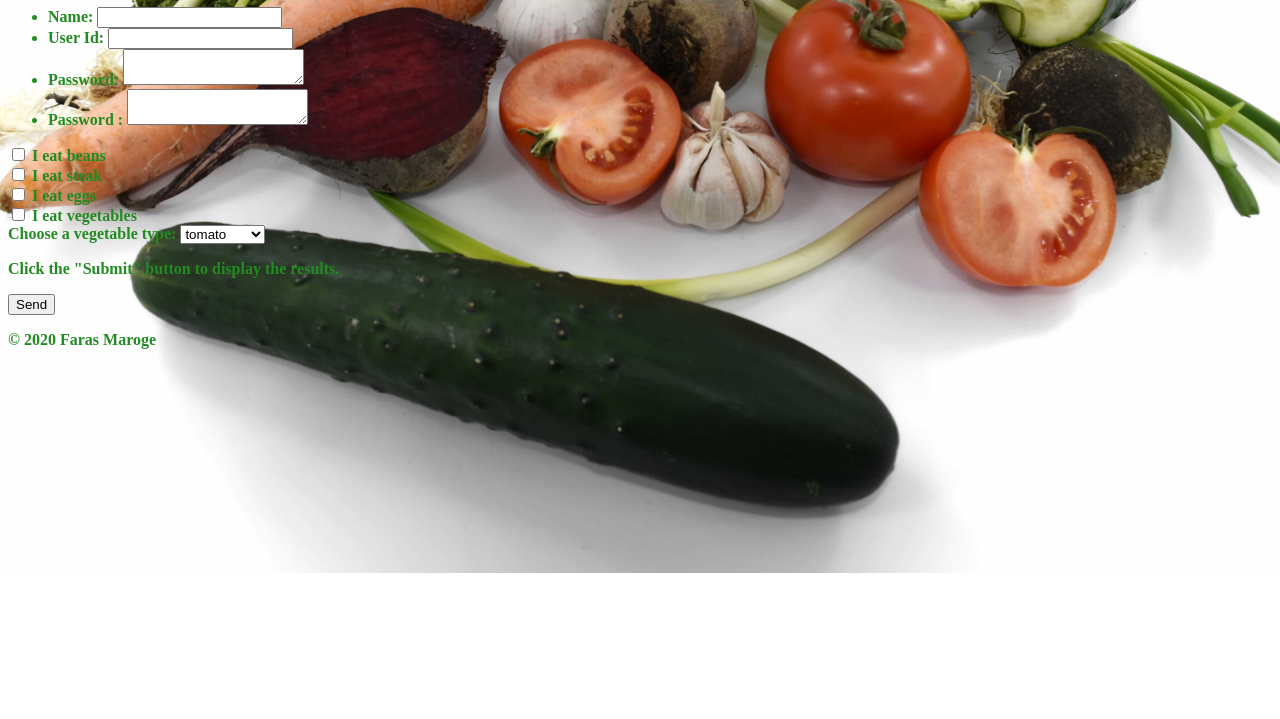
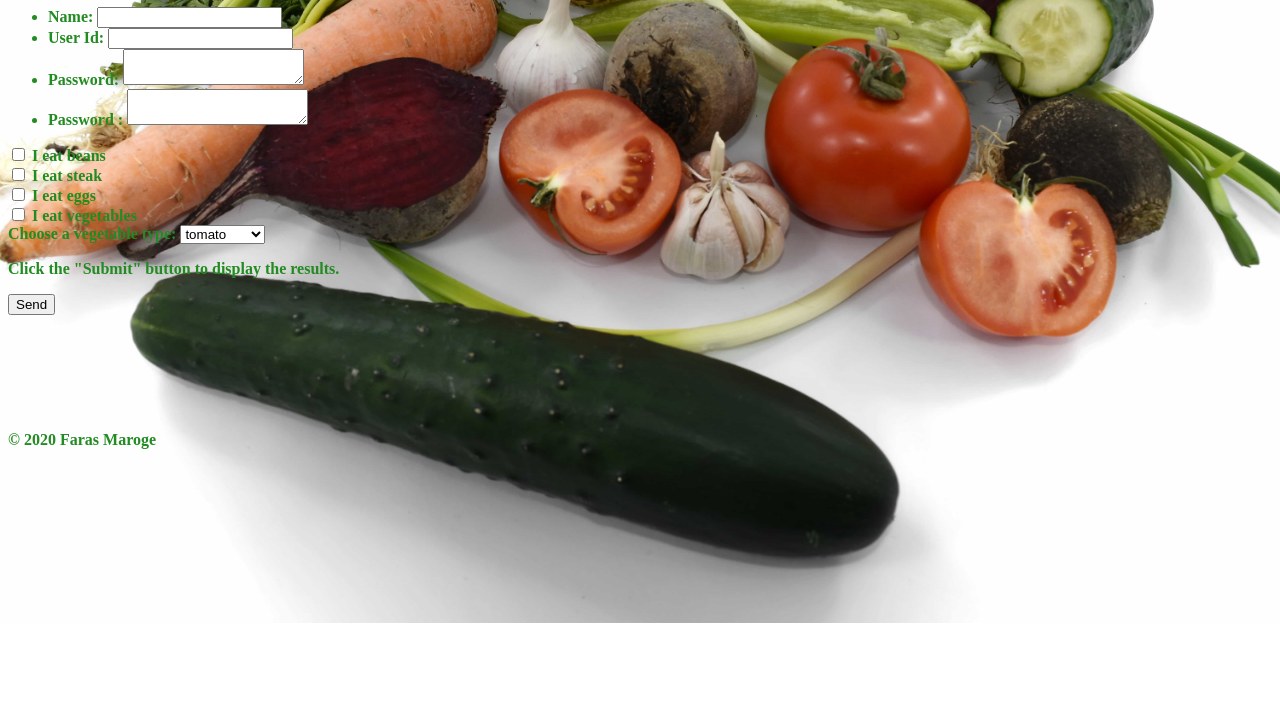
Before and after one commit to marogef/Featured-Events, a plain HTML site: page index.html in a window 1280 px wide. Shown: the part 81-800 px from the top of the page. Drawn offline with nearby package versions, Linux system fonts and the light colour scheme.

Commit message:
updated the div properties

```diff
--- a/index.html
+++ b/index.html
@@ -68,16 +68,19 @@
        var name = $("#name").val();
        var mail = $("#mail").val();
        var pass = $("#msg").val();
-        alert("the name is " + name + "the mail is " +mail + "the password is " +pass);
-
+        alert("the name is " + name + "the mail is " +mail + "the password is " +pass );
     });
 </script>
+
+    <style>
+
+span{ width: 200px; height: 50px; background-color:yellow;}
+</style>
 
     <script>
 $("form").submit(function(){
 var selectedItems = $('option:selected');
 $('div').append("And...");
-49
 $('div').append("<p>");
 for(i=0;i<selectedItems.length;i++){
  $('div').append($(selectedItems[i]).val());
--- a/main.css
+++ b/main.css
@@ -16,3 +16,7 @@ h1{
     color: crimson;
 
 }
+div{
+    width: 250px;
+    height: 100px;
+}
```
Also changed, not shown: veggies.jpg (deleted), 1 other file.
